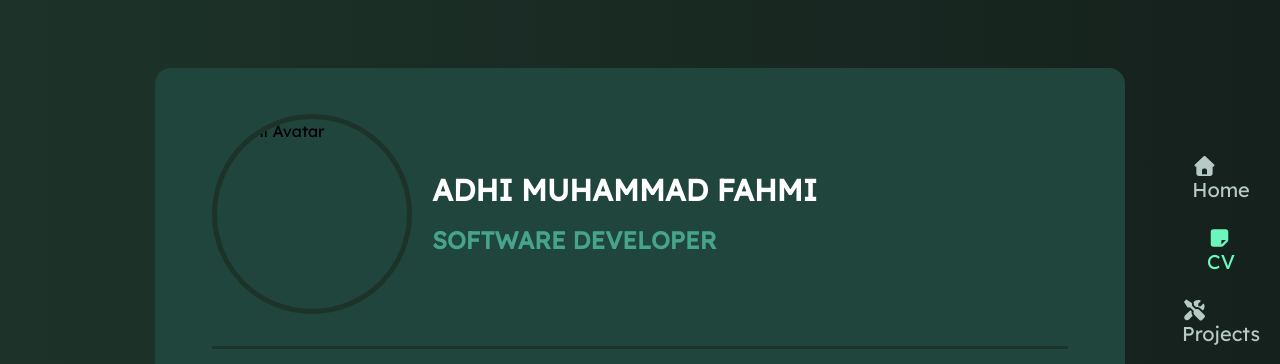
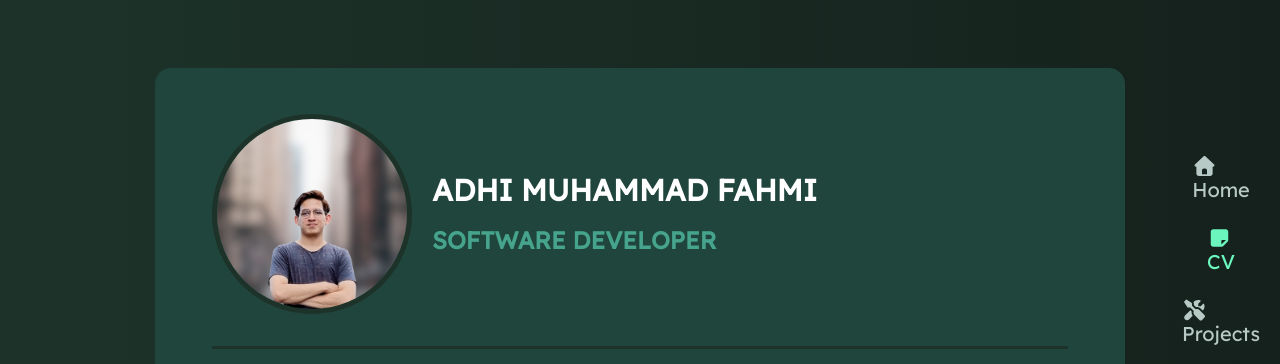
Before and after one commit to adhiiimf/adhiiimf.github.io, a website: page cv/cv.html in a window 1280 px wide. Shown: the part 88-452 px from the top of the page. Drawn offline with Linux system fonts and the light colour scheme.

Commit message:
update src of avatar

```diff
--- a/cv/cv.html
+++ b/cv/cv.html
@@ -91,7 +91,7 @@
             <!-- name and title -->
             <div class="flex flex-row items-center max-[530px]:flex max-[530px]:flex-col">
                 <div>
-                    <img src="/assets/adhimfAvatar.jpg" class=" max-md:w-[150px] max-md:h-[150px] w-[200px] h-[200px] rounded-full border-[5px] border-green-bg" alt="Adhi Avatar">
+                    <img src="/assets/adhimfAvatar.png" class=" max-md:w-[150px] max-md:h-[150px] w-[200px] h-[200px] rounded-full border-[5px] border-green-bg" alt="Adhi Avatar">
                 </div>
                 <div class="pl-5 max-[530px]:pl-0 max-[530px]:text-center max-[530px]:mt-2">
                     <h1 class="max-[400px]:text-lg max-sm:text-xl max-[920px]:text-2xl text-3xl text-white font-semibold">ADHI MUHAMMAD FAHMI</h1>
```
